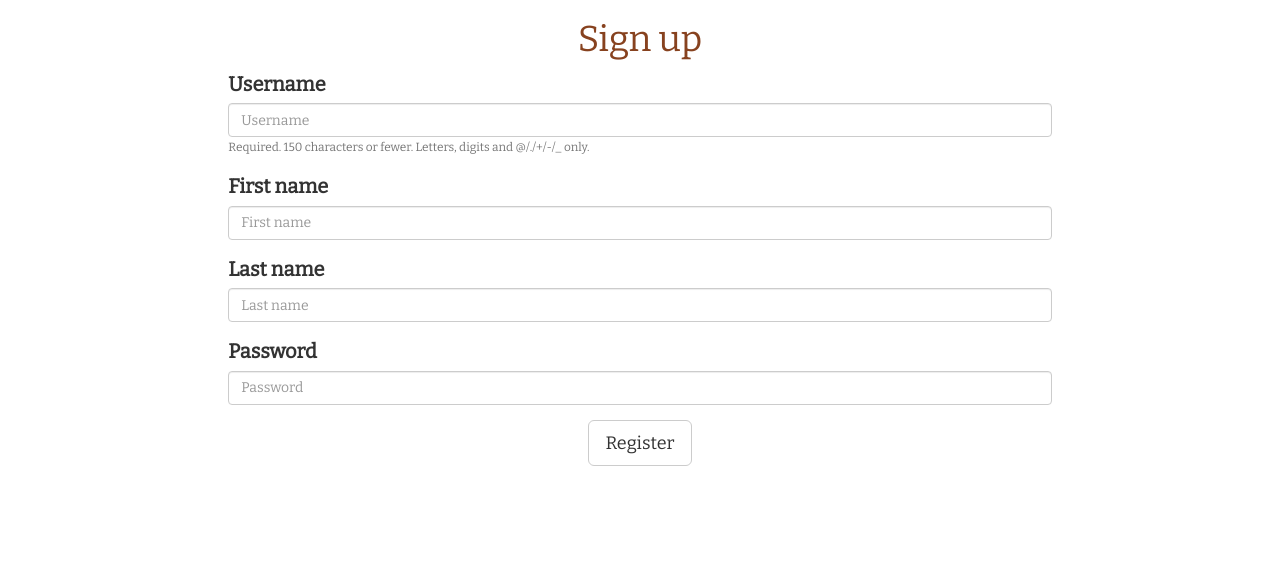
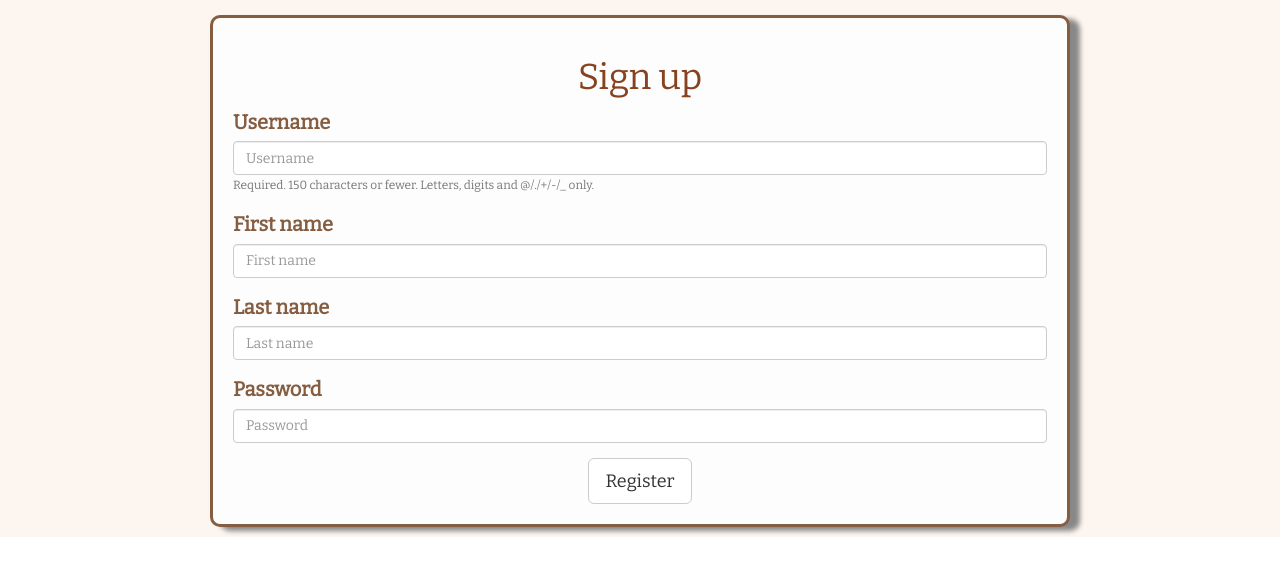
Before and after one commit to OneCodeMan/Bamboo, a Django app: page /register/ in a window 1280 px wide. Shown: the part 52-628 px from the top of the page. Run offline with Django 3.2, Linux system fonts and the light colour scheme; some libraries are stand-ins or nearby versions.

Commit message:
Added classes to registration form

```diff
--- a/card/templates/card/registration_form.html
+++ b/card/templates/card/registration_form.html
@@ -5,9 +5,9 @@
 
 {% block content %}
 {% if not user.is_authenticated %}
-<div class="container-fluid userformcontainer">
+<div class="container-fluid formcontainerdiv userformcontainer">
 	<div class="row">
-		<div class="col-md-offset-2 col-sm-offset-1 col-sm-8 userformdiv">
+		<div class="col-md-offset-2 col-sm-offset-1 col-sm-8 formcol userformdiv">
 			<h1 class="title userformtitle">Sign up</h1>
 			<form method="POST" class="post-form">
 				<p id="id_username_chcker"></p>
```
